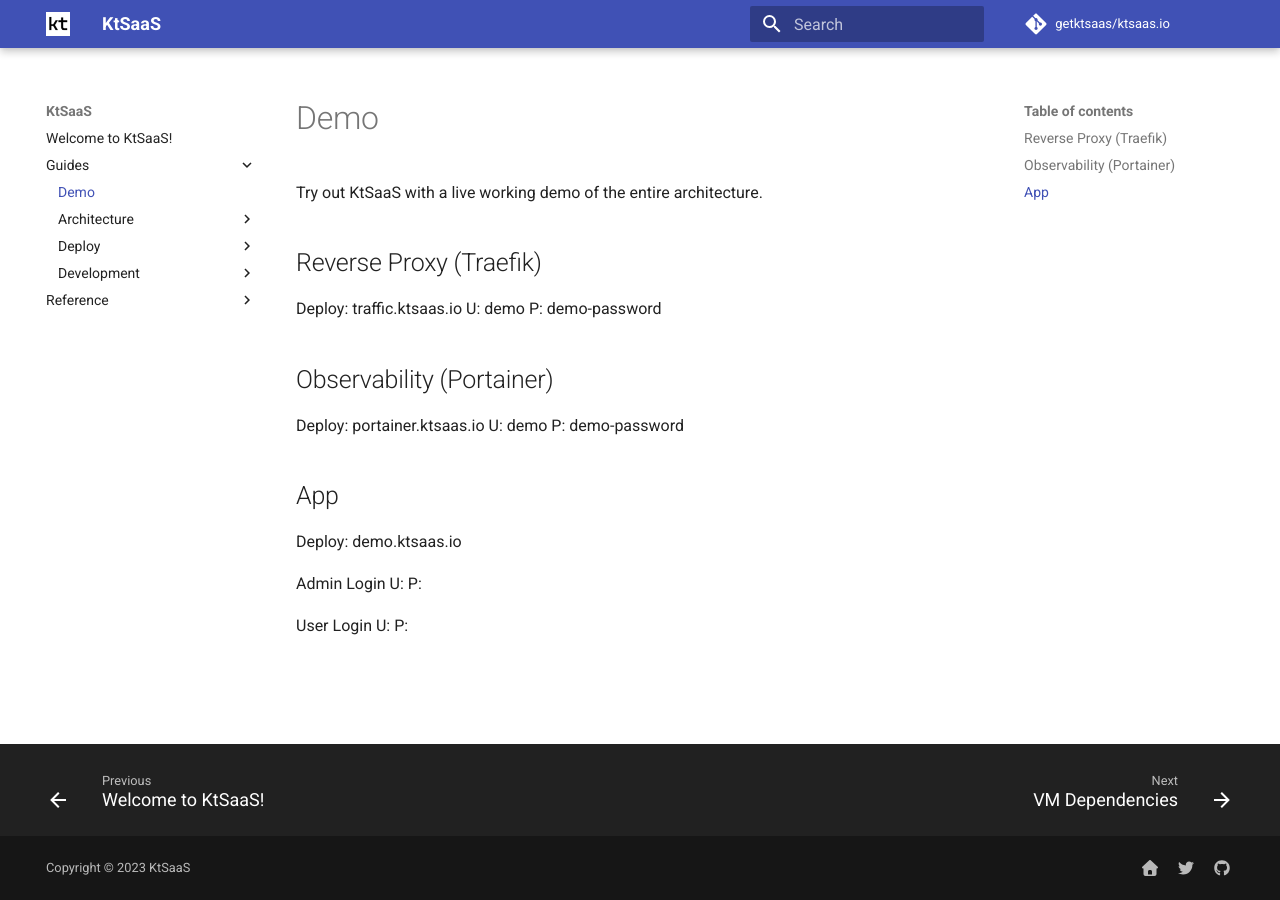
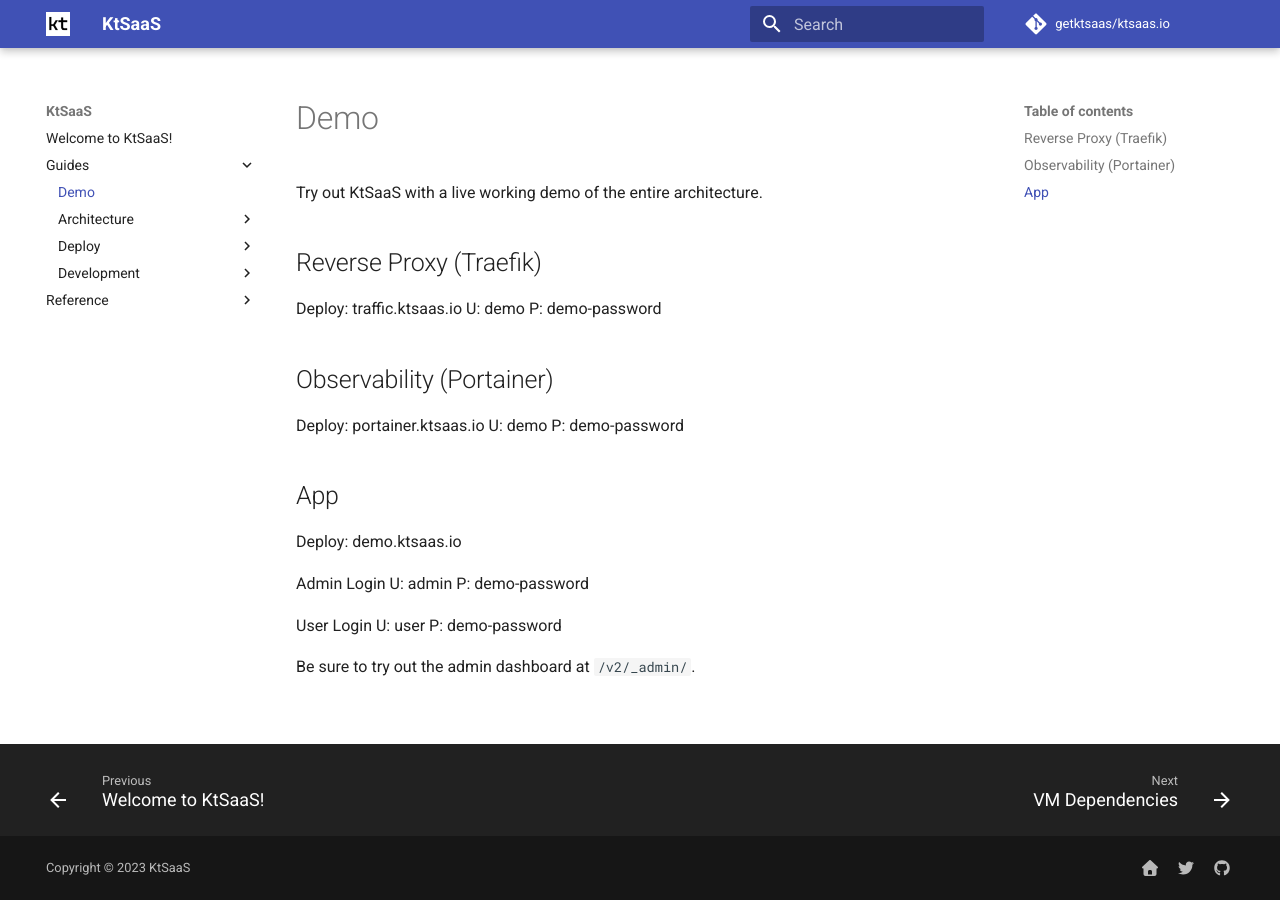
Before and after one commit to getktsaas/ktsaas.io, an MkDocs documentation site: the page built from docs/docs/guides/demo.md, in a window 1280 px wide. Built offline with MkDocs 1.6.1 and Material for MkDocs 9.7.7, drawn with Linux system fonts in a browser that asks for light colours; comment, search, counter and statistics services are not loaded.

Commit message:
Demo is live

```diff
--- a/docs/docs/guides/demo.md
+++ b/docs/docs/guides/demo.md
@@ -19,9 +19,11 @@ P: demo-password
 Deploy: demo.ktsaas.io
 
 Admin Login
-U:
-P:
+U: admin
+P: demo-password
 
 User Login
-U:
-P:
+U: user
+P: demo-password
+
+Be sure to try out the admin dashboard at `/v2/_admin/`.
```
